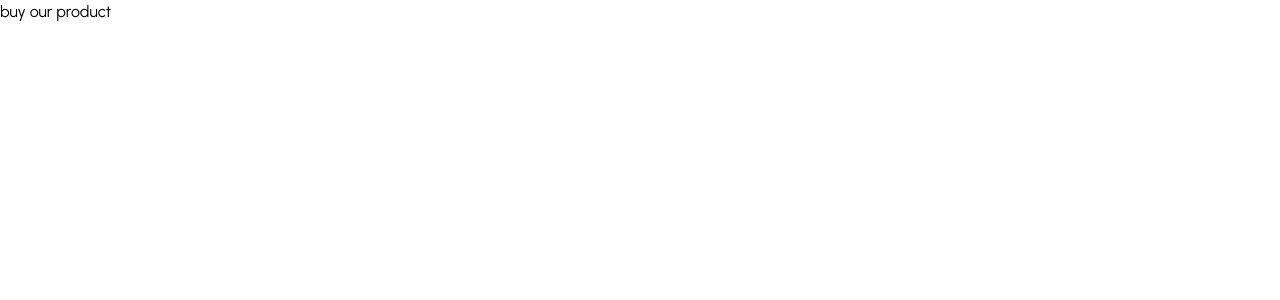
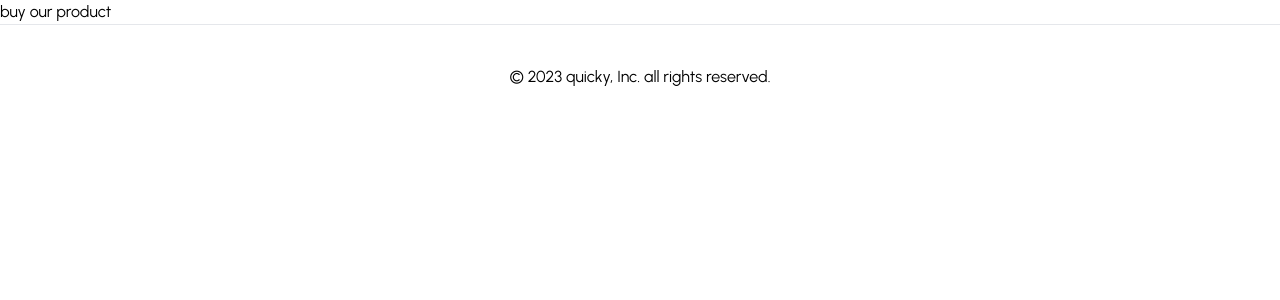
Before and after one commit to joffreynk/ecommerce-frontend, a Next.js app: page / in a window 1280 px wide. Shown: the top 300 px of the page. Built offline with nearby package versions, Linux system fonts and the light colour scheme.

Commit message:
add footer page

```diff
--- a/app/globals.css
+++ b/app/globals.css
@@ -3,6 +3,12 @@
 @tailwind utilities;
 
 
+
+* {
+  padding: 0;
+  margin: 0;
+  box-sizing: border-box;
+}
 html, body{
   height: 100%;
 }
--- a/app/layout.tsx
+++ b/app/layout.tsx
@@ -1,6 +1,8 @@
-import './globals.css'
 import type { Metadata } from 'next'
 import { Urbanist } from 'next/font/google'
+
+import Footer from '@/components/Footer'
+import './globals.css'
 
 const fonts = Urbanist({ subsets: ['latin'] })
 
@@ -16,7 +18,10 @@ export default function RootLayout({
 }) {
   return (
     <html lang="en">
-      <body className={fonts.className}>{children}</body>
+      <body className={`${fonts.className}`}>
+        {children}
+        <Footer />
+        </body>
     </html>
   )
 }
--- /dev/null
+++ b/components/Footer.tsx
@@ -0,0 +1,13 @@
+import React from 'react'
+
+function Footer() {
+  return (
+    <div className='border-t bg-white'>
+      <div className='mx-auto py-10'>
+        <p className='text-center text-md text-black' >&copy; {new Date().getFullYear()} quicky, Inc. all rights reserved.</p>
+      </div>
+    </div>
+  )
+}
+
+export default Footer
```
